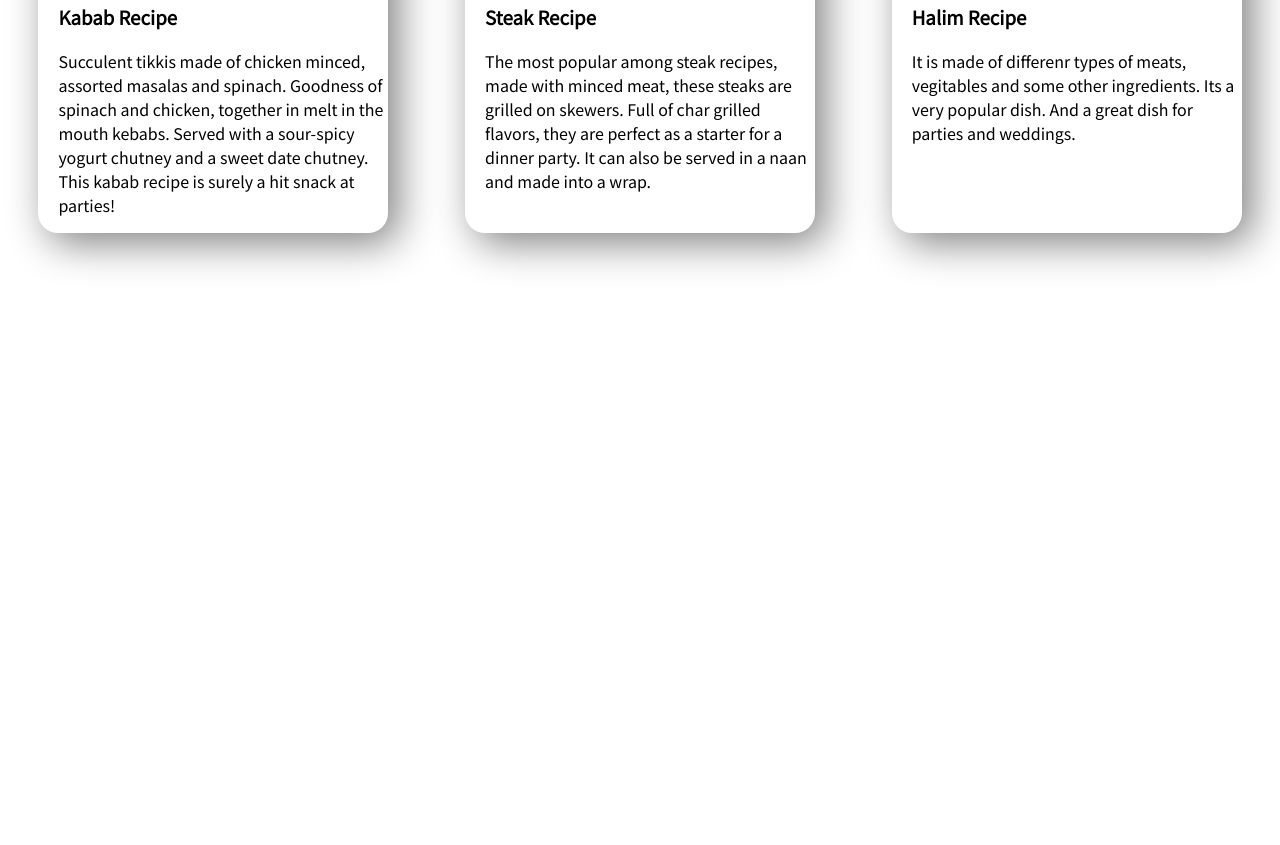
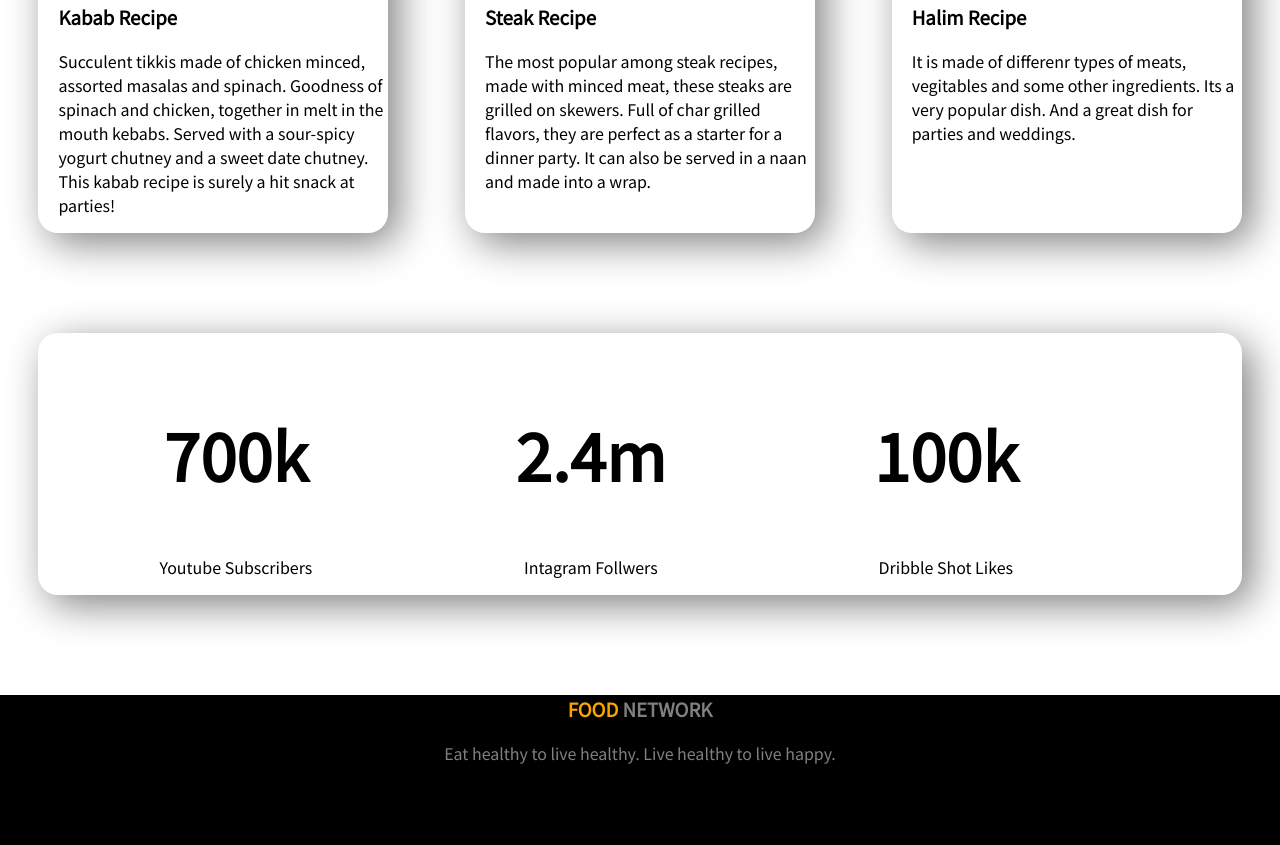
Before and after one commit to mashukj/food-network, a plain HTML site: page index.html in a window 1280 px wide. Shown: the part 1745-2590 px from the top of the page. Before the commit the page ends 2078 px from the top, so only its background shows below. Drawn offline with Linux system fonts and the light colour scheme.

Commit message:
numbers and footer

```diff
--- a/index.html
+++ b/index.html
@@ -46,7 +46,7 @@
         </div>
 
     </section>
-    <section class="my-recipe">
+    <section>
         <div id="recipes">
             <h2>My Recipies</h2>
             <p>
@@ -79,6 +79,40 @@
         </div>
 
     </section>
+    <section class="flexible-container box-shadow">
+        <div class="one-third-width text-style">
+            <h1>
+                700k
+            </h1>
+            <p>
+                Youtube Subscribers
+            </p>
+        </div>
+        <div class="one-third-width text-style">
+            <h1>
+                2.4m
+            </h1>
+            <p>
+                Intagram Follwers
+            </p>
+        </div>
+        <div class="one-third-width text-style">
+            <h1>
+                100k
+            </h1>
+            <p>
+                Dribble Shot Likes
+            </p>
+        </div>
+    </section>
+    <footer>
+        <div id="footer-item">
+            <h3> <span class="orange-color">FOOD </span> <span class="white-color"> NETWORK</span></h3>
+            <p class="white-color">Eat healthy to live healthy. Live healthy to live happy.</p>
+
+        </div>
+
+    </footer>
 
 
 </body>
--- a/style.css
+++ b/style.css
@@ -1,6 +1,7 @@
 body{
     font-family: 'Noto Sans JP', sans-serif;
     margin: 0;
+    margin-bottom: 0;
 }
 h1{
     font-size: 65px;
@@ -61,3 +62,19 @@ h1{
    padding-left: 20px;
     box-shadow: 10px 10px 40px grey;
 }
+
+
+footer{
+    text-align: center;
+    text:white;
+    background: black;
+    height: 150px;
+
+}
+
+.white-color{
+    color: grey;
+}
+.text-style{
+    text-align: center;
+}
```
